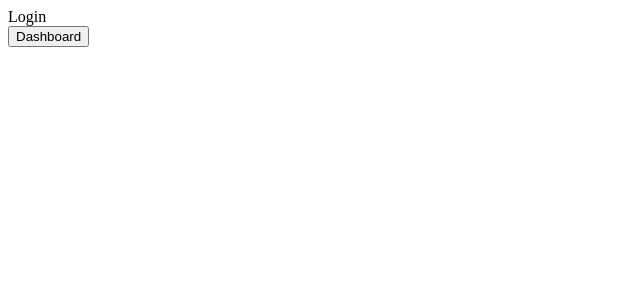
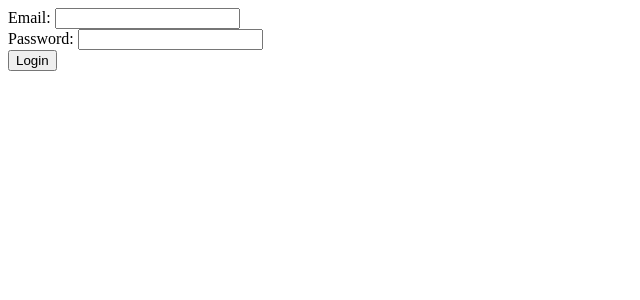
Before and after one commit to wellytonmrs/React, a React (Create React App) app: page /login in a window 1280 px wide. Shown: the top 300 px of the page, without its empty margins (0-640 px from the left). Built offline with nearby package versions, Linux system fonts and the light colour scheme.

Commit message:
feat-5: login with useState and form

```diff
--- a/src/app/pages/login/Login.tsx
+++ b/src/app/pages/login/Login.tsx
@@ -1,19 +1,35 @@
-import { useNavigate } from "react-router-dom";
-
+import { useState } from "react";
 
 export const Login = () => {
 
-    const navigate = useNavigate();
+    const [email, setEmail] = useState('');
+    const [password, setPassword] = useState('');
 
-    const handleClick = () => {
-        navigate('/dashboard');
+    const handleLogin = () => {
+        console.log(email + " - " + password);
     }
 
     return (
         <div>
-            Login
-            <br />
-            <button onClick={handleClick}>Dashboard</button>
+           <form>
+
+                <label>
+                    <span>Email: </span>
+                    <input value={email} onChange={e => setEmail(e.target.value)}/>
+                </label>
+
+                <br/>
+
+                <label>
+                    <span>Password: </span>
+                    <input type="password" value={password} onChange={e => setPassword(e.target.value)}/>
+                </label>
+
+                <br/>
+                <button type="button" onClick={handleLogin}>
+                    Login
+                </button>
+           </form>
         </div>
     );
 }
```
